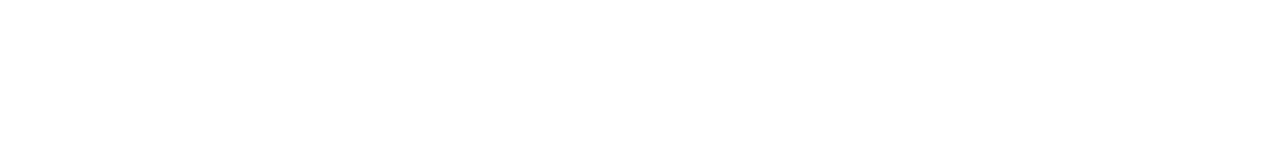
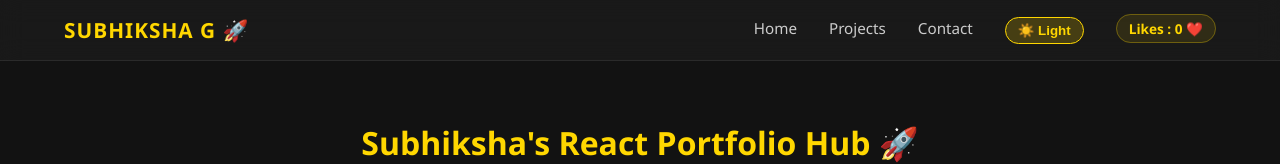
Before and after one commit to Subhiksha-G/Subhiksha-React-Portfolio, a React (Vite) app: page / in a window 1280 px wide. Shown: the top 164 px of the page. Built offline with nearby package versions, Linux system fonts and the light colour scheme; no server answers.

Commit message:
Fixed case-sensitive children prop bug inside ThemeProvider

```diff
--- a/src/App.css
+++ b/src/App.css
@@ -1,4 +1,4 @@
-.counter {
+/* .counter {
   font-size: 16px;
   padding: 5px 10px;
   border-radius: 5px;
@@ -181,4 +181,4 @@
     right: 0;
     border-right-color: var(--border);
   }
-}
+} */
--- a/src/App.jsx
+++ b/src/App.jsx
@@ -1,10 +1,11 @@
 import { useContext, useState } from "react";
+import { Route, Routes } from "react-router-dom";
+import { ThemeContext } from "./context/ThemeContext";
 import Navbar from "./components/Navbar/Navbar";
-import { Route, Routes } from "react-router-dom";
 import Home from "./pages/Home";
 import ProjectsPage from "./pages/ProjectsPage";
 import ContactPage from "./pages/ContactPage";
-import { ThemeContext } from "./context/ThemeContext";
+
 
 function App() {
   const [likes, setLikes] = useState(0);
--- a/src/components/Navbar/Navbar.jsx
+++ b/src/components/Navbar/Navbar.jsx
@@ -1,7 +1,7 @@
 import { Link } from 'react-router-dom';
 import './Navbar.css';
 import { useContext } from 'react';
-import {ThemeContext} from '../../context/ThemeContext';
+import { ThemeContext } from '../../context/ThemeContext';
 
 function Navbar(props) {
      const {isDarkMode, toggleTheme} = useContext(ThemeContext);
--- a/src/context/ThemeContext.jsx
+++ b/src/context/ThemeContext.jsx
@@ -2,7 +2,7 @@
 
 export const ThemeContext = createContext();
 
-export function ThemeProvider ({Children}) {
+export function ThemeProvider({children}) {
     const [isDarkMode, setIsDarkMode] = useState(true);
 
     function toggleTheme() {
@@ -11,7 +11,7 @@
 
     return(
         <ThemeContext.Provider value={{isDarkMode, toggleTheme}}>
-            {Children}
+            {children}
         </ThemeContext.Provider>
     );
 }
--- a/src/index.css
+++ b/src/index.css
@@ -1,9 +1,9 @@
-/* body {
+body {
   margin: 0;
   font-family: 'Segoe UI', sans-serif;
   background-color: #121212;
   color: white;
-} */
+}
 
 .app-container.dark-theme {
   background-color: #121212;
--- a/src/main.jsx
+++ b/src/main.jsx
@@ -3,7 +3,7 @@
 import "./index.css";
 import App from "./App.jsx";
 import { BrowserRouter } from "react-router-dom";
-import {ThemeProvider} from "./context/ThemeContext.jsx"
+import { ThemeProvider } from "./context/ThemeContext.jsx"
 
 createRoot(document.getElementById("root")).render(
   <StrictMode>
```
